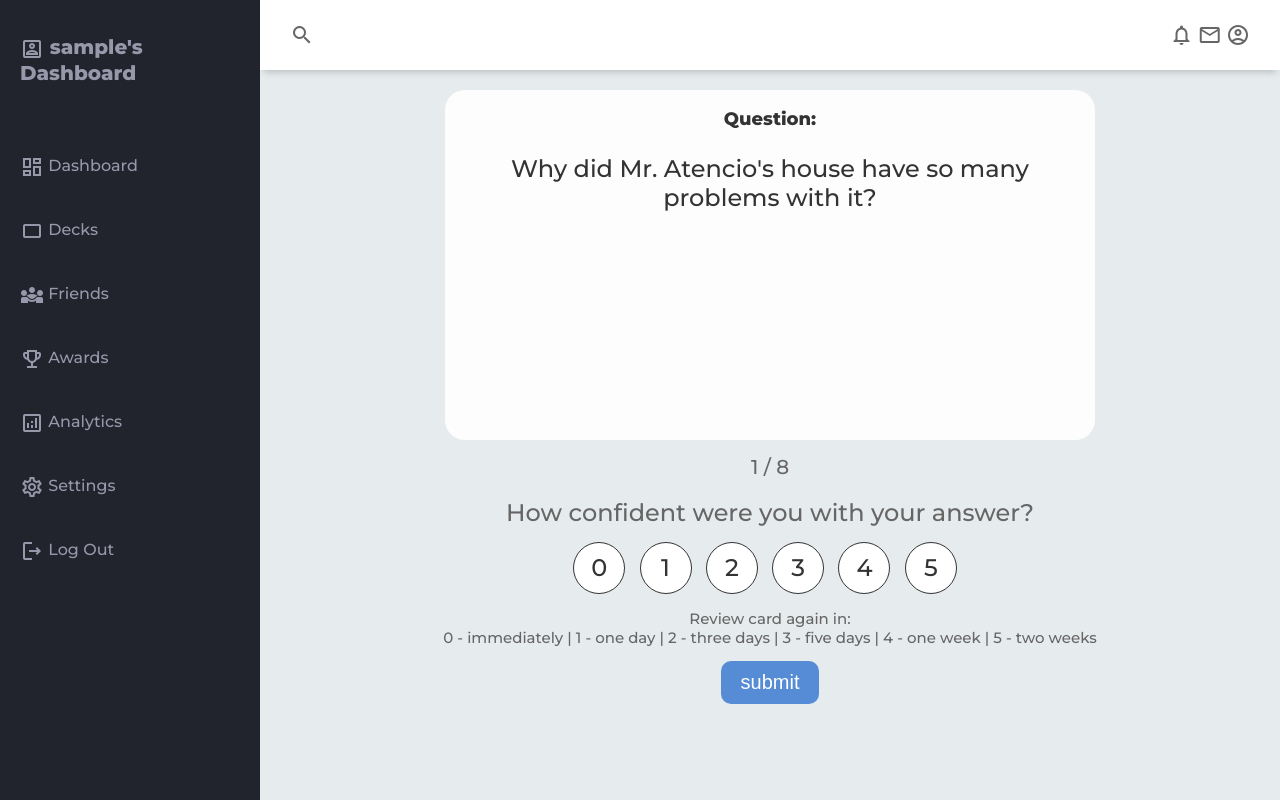
After one commit to NolanBrown42/TICK-KING, a Flask app: template website/templates/guidedcards.html in a window 1280 px wide. The commit adds this page. Run offline with Flask 3, Linux system fonts and the light colour scheme; the template is opened without the code that fills it: most values are stand-ins (such as "Sample title", 1, 10 or a date in 2020); some libraries are stand-ins or nearby versions.

Commit message:
added gl cards html and css

```diff
--- /dev/null
+++ b/website/static/css/guidedcards.css
@@ -0,0 +1,149 @@
+/**container indicates the size of the flash card **/
+.card-container{
+    position: relative;
+    width: 650px;
+    height: 350px;
+    display: flex;
+    align-items: center;
+    justify-content: center;
+    margin: auto;
+}
+
+/** flash card covers the size of main container **/
+.thecard{
+    position: absolute;
+    width: 100%;
+    height: 100%;
+    /** the line below is what reveals the back side **/
+    transform-style: preserve-3d;
+    transition: all 0.5s ease;
+}
+
+.thecard h3{
+    font-size: 18px;
+}
+
+.thefront{
+    position: absolute;
+    width: 100%;
+    height: 100%;
+    /** the line below hides the information when flipped **/
+    backface-visibility: hidden;
+    background: #fdfdfd;
+    color: #333;
+    text-align: center;
+    font-family: "Montserrat", sans-serif;
+    border-radius: 20px;
+    font-size: 24px;
+}
+
+.card-padding{
+    margin-left: 5px;
+    margin-right: 5px;
+}
+
+.theback{
+    position: absolute;
+    width: 100%;
+    height: 100%;
+    backface-visibility: hidden;
+    background: #fdfdfd;
+    color: #333;
+    transform: rotateY(180deg);
+    text-align: center;
+    font-family: "Montserrat", sans-serif;
+    border-radius: 20px;
+    font-size: 24px;
+}
+
+/** causes the card to flip when cursor hovers **/
+.thecard:hover{
+    transform: rotateY(180deg);
+}
+
+.bottom-content{
+    position: relative;
+    width: 700px;
+    height: 250px;
+    align-items: center;
+    justify-content: center;
+    margin: auto;
+    margin-top: 15px;
+}
+
+.bottom-content p{
+    font-size: 24px;
+    margin: auto;
+    text-align: center;
+    padding: 0;
+}
+
+.num-box p{
+    font-size: 20px;
+}
+
+.wrap{
+    display: flex;
+    justify-content: center;
+}
+
+.little-text p{
+    font-size: 15px;
+    margin-bottom: 10px;
+}
+
+.rating-scale {
+    display: inline-block;
+
+  }
+
+  .rating-scale input[type="radio"] {
+    display: none;
+  }
+
+  .rating-scale label {
+    display: inline-block;
+    cursor: pointer;
+    width: 50px;
+    height: 50px;
+    text-align: center;
+    line-height: 50px;
+    font-size: 24px;
+    color: #333;
+    border: 1px solid #333;
+    background-color: #fff;
+    border-radius: 50%;
+    margin-top: 15px;
+    margin-right: 10px;
+    margin-bottom: 15px;
+  }
+
+  .rating-scale input[type="radio"]:checked + label {
+    background-color: #f1c40f;
+    color: #fff;
+  }
+
+  .rating-scale label:hover {
+    background-color: #f1c40f;
+    color: #fff;
+  }
+
+  input[type="submit"] {
+    background-color: #568cd6;
+    border: none;
+    color: white;
+    padding: 10px 20px;
+    text-align: center;
+    text-decoration: none;
+    display: inline-block;
+    font-size: 20px;
+    margin: 4px 2px;
+    cursor: pointer;
+    border-radius: 10px;
+  }
+
+  .submit-btn{
+    display: flex;
+    align-items: center;
+    justify-content: center;
+  }
--- /dev/null
+++ b/website/templates/guidedcards.html
@@ -0,0 +1,135 @@
+<!DOCTYPE html>
+<html>
+	<head>
+		<meta charset="UTF-8">
+		<meta http-equiv="X-UA-Compatible" content="IE=edge">
+		<meta name="viewport" content="width=device-width, initial-scale=1.0">
+
+        <!-- style sheets -->
+		<link rel="stylesheet" href="{{ url_for('static', filename='css/guidedcards.css')}}">
+        <link rel="stylesheet" href="{{ url_for('static', filename='css/dashboard.css')}}">
+        <link rel="stylesheet" href="https://cdnjs.cloudflare.com/ajax/libs/font-awesome/6.1.1/css/all.min.css">
+
+        <!-- Montserrat font -->
+		<link href="https://fonts.googleapis.com/css2?family=Montserrat:wght@500;800&display=swap" rel="stylesheet">
+
+        <!-- Material Icons -->
+		<link href="https://fonts.googleapis.com/icon?family=Material+Icons+Outlined"  rel="stylesheet">
+
+		<title>Guided Learning Page</title>
+	</head>
+
+    <body>
+        <div class="grid-container">
+
+            <!-- Header -->
+            <header class="header">
+                <div class="menu-icon" onclick="openSidebar()">
+                    <span class="material-icons-outlined">menu</span>
+                </div>
+                <div class="header-left">
+                    <span class="material-icons-outlined">search</span>
+                </div>
+                <div class="header-right">
+                    <span class="material-icons-outlined">notifications</span>
+                    <span class="material-icons-outlined">email</span>
+                    <span class="material-icons-outlined">account_circle</span>
+                </div>
+            </header>
+            <!-- End Header -->
+
+            <!-- Sidebar -->
+            <aside id="sidebar">
+                <div class="sidebar-title">
+                    <div class="sidebar-brand">
+                        <span class="material-icons-outlined">portrait</span> {{username}}'s Dashboard
+                    </div>
+                    <span class="material-icons-outlined" onclick="closeSidebar()">close</span>
+                </div>
+
+                <ul class="sidebar-list">
+                    <li class="sidebar-list-item">
+                        <span class="material-icons-outlined">dashboard</span> <a href="/dashboard"> Dashboard</a>
+                    </li>
+                    <li class="sidebar-list-item">
+                        <span class="material-icons-outlined">crop_7_5</span> <a href="/mylibrary"> Decks</a>
+                    </li>
+                    <li class="sidebar-list-item">
+                        <span class="material-icons-outlined">diversity_3</span> Friends
+                    </li>
+                    <li class="sidebar-list-item">
+                        <span class="material-icons-outlined">emoji_events</span> Awards
+                    </li>
+                    <li class="sidebar-list-item">
+                        <span class="material-icons-outlined">analytics</span> Analytics
+                    </li>
+                    <li class="sidebar-list-item">
+                        <span class="material-icons-outlined">settings</span> Settings
+                    </li>
+                    <li class="sidebar-list-item">
+                        <span class="material-icons-outlined">logout</span><a href="/logout"> Log Out</a>
+                    </li>
+                </ul>
+            </aside>
+            <!-- End Sidebar -->
+
+            <!--MAIN CODE-->
+            <main class="main-container">
+
+            <!-- Flash card for guided learning -->
+            <div class="card-container">
+                <div class="thecard">
+                    <div class="thefront">
+                        <div class="card-padding">
+                        <h3>Question:</h3>
+                        <p>Why did Mr. Atencio's house have so many problems with it?</p>
+                        </div>
+                    </div>
+                    <div class="theback">
+                        <h3>Answer:</h3>
+                        <div class="card-padding">
+                        <p>The workers have gotten lazy and the project manager needs to take a project management class!</p>
+                        </div>
+                    </div>
+                </div>
+            </div>
+
+            <!-- Writing and buttons underneath -->
+            <div class="bottom-content">
+                <div class="num-box">
+                    <p>1 / 8</p>
+                </div>
+                <br> <!-- line break -->
+                <p>How confident were you with your answer?</p>
+                <div class="wrap">
+                <div class="rating-scale">
+                    <input type="radio" name="rating" id="rating-0" value="0">
+                    <label for="rating-0">0</label>
+                    <input type="radio" name="rating" id="rating-1" value="1">
+                    <label for="rating-1">1</label>
+                    <input type="radio" name="rating" id="rating-2" value="2">
+                    <label for="rating-2">2</label>
+                    <input type="radio" name="rating" id="rating-3" value="3">
+                    <label for="rating-3">3</label>
+                    <input type="radio" name="rating" id="rating-4" value="4">
+                    <label for="rating-4">4</label>
+                    <input type="radio" name="rating" id="rating-5" value="5">
+                    <label for="rating-5">5</label>
+                </div>
+                </div>
+                <div class="little-text">
+                    <p>Review card again in:<br>0 - immediately | 1 - one day | 2 - three days | 3 - five days | 4 - one week | 5 - two weeks</p>
+                </div>
+
+                <!-- Button to submit the rating -->
+                <div class="submit-btn">
+                    <form>
+                        <input type="submit" value="submit" name="rate-btn">
+                    </form>
+                </div>
+            </div>
+
+            </main>
+        </div>
+    </body>
+</html>
```
Also changed, not shown: website/templates/guidedlearning.html (+6 -2 lines).
